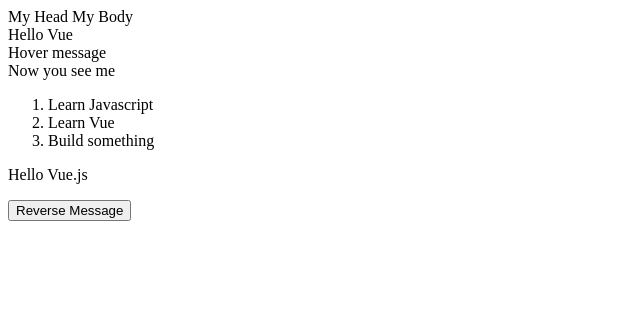
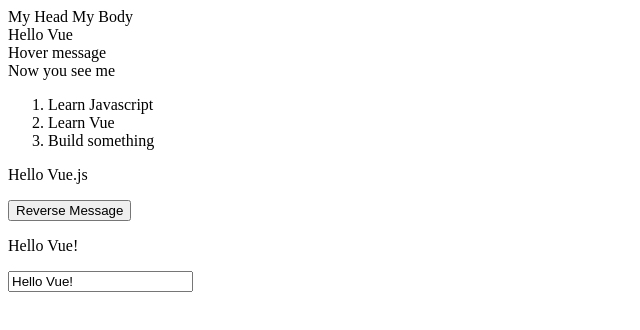
Before and after one commit to richlum/vueintro, a plain HTML site: page index.html in a window 1280 px wide. Shown: the whole page, without its empty margins (0-640 px from the left). Drawn offline with nearby package versions, Linux system fonts and the light colour scheme.

Commit message:
two way binding v-model

```diff
--- a/app2.js
+++ b/app2.js
@@ -1,8 +1,8 @@
 const app2 = new Vue({
   el: '#app-2',
-    data: {
+  data: {
       message: 'You loaded this page on ' + new Date().toLocaleString()
-    }
+  }
 })
 
 export default app2
--- /dev/null
+++ b/app6.js
@@ -0,0 +1,8 @@
+const app6 = new Vue({
+  el: '#app-6',
+  data: {
+    message: 'Hello Vue!'
+  }
+})
+
+export default app6
--- a/index.html
+++ b/index.html
@@ -28,6 +28,11 @@
       <button v-on:click="reverseMessage">Reverse Message</button>
     </div>
 
+    <div id="app-6">
+      <p> {{ message }} </p>
+      <input v-model="message">
+    </div>
+
     <script src="main.js" type="module"></script>
   </body>
 </html>
--- a/main.js
+++ b/main.js
@@ -3,5 +3,6 @@ import app2 from './app2.js'
 import app3 from './app3.js'
 import app4 from './app4.js'
 import app5 from './app5.js'
+import app6 from './app6.js'
 
 window.app3=app3
```
